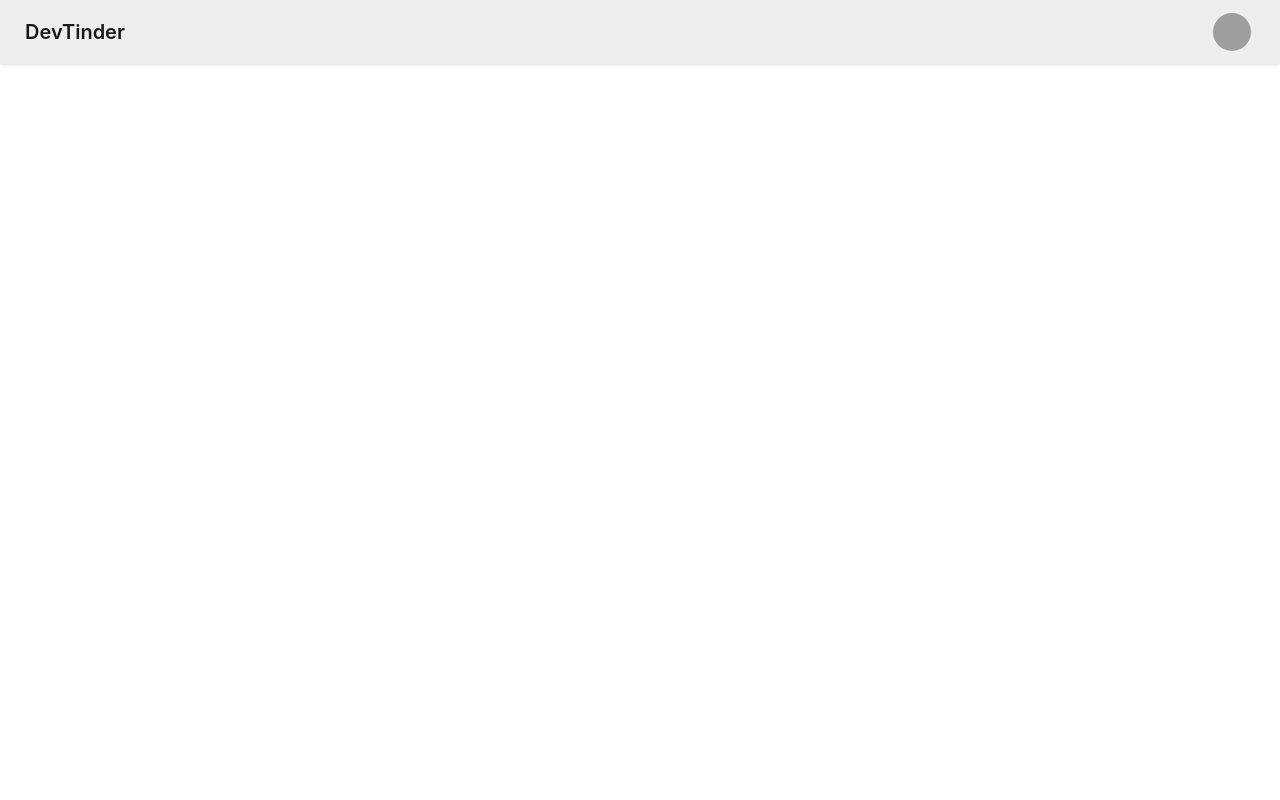
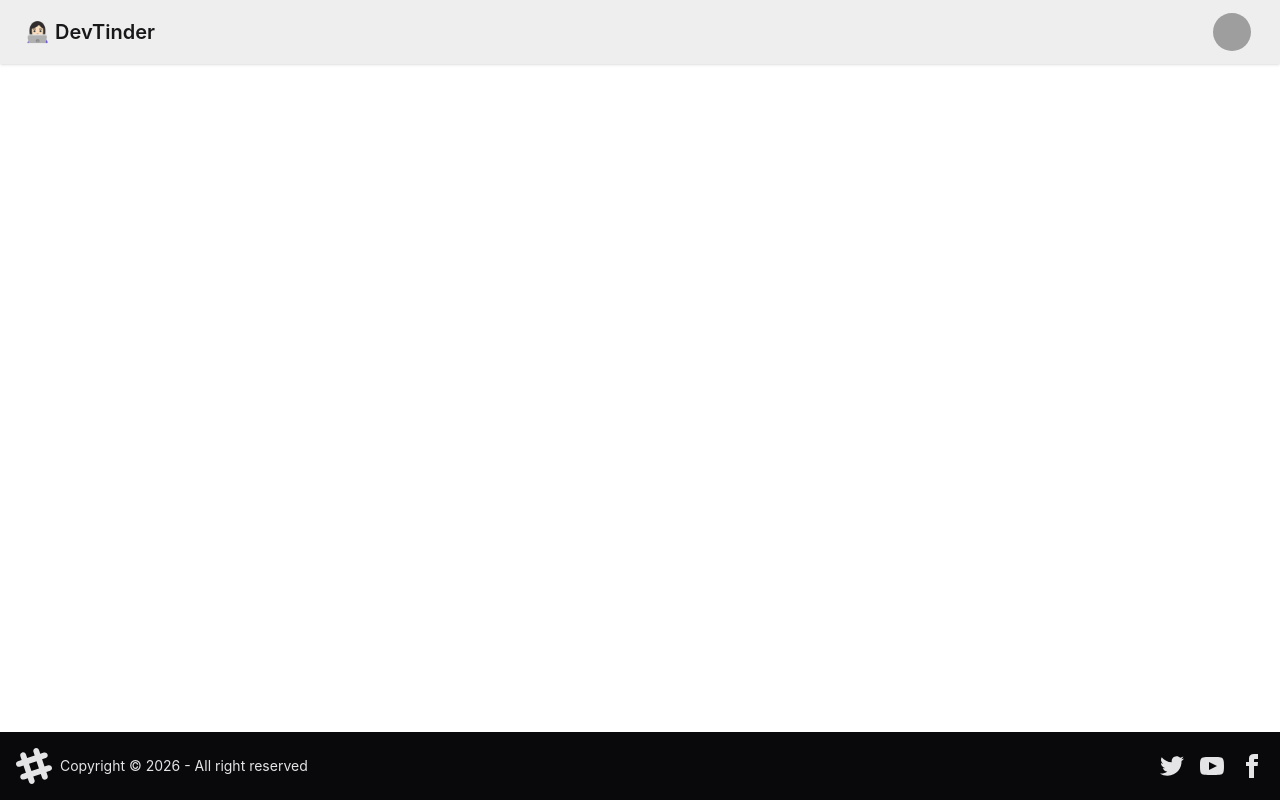
Before and after one commit to uttamvajapara-a16y/DevTinder-web, a React (Vite) app: page / in a window 1280 px wide. Built offline with nearby package versions, Linux system fonts and the light colour scheme; grey boxes are pictures that could not be loaded.

Commit message:
routing + components

```diff
--- a/package.json
+++ b/package.json
@@ -14,6 +14,7 @@
     "daisyui": "^5.5.19",
     "react": "^19.2.4",
     "react-dom": "^19.2.4",
+    "react-router-dom": "^7.14.0",
     "tailwindcss": "^4.2.2"
   },
   "devDependencies": {
--- a/src/App.jsx
+++ b/src/App.jsx
@@ -1,35 +1,20 @@
+import Body from "./components/Body";
+import Login from "./components/Login";
+import NavBar from "./components/NavBar" ;
+import {BrowserRouter , Routes , Route} from "react-router-dom"
+import Profile from "./components/Profile";
 
 function App() {
   return (
     <>
-      <div className="navbar bg-base-300 shadow-sm">
-        <div className="flex-1">
-          <a className="btn btn-ghost text-xl">DevTinder</a>
-        </div>
-        <div className="flex gap-2">
-          <div className="dropdown dropdown-end mx-5">
-            <div tabIndex={0} role="button" className="btn btn-ghost btn-circle avatar">
-              <div className="w-10 rounded-full">
-                <img
-                  alt="Tailwind CSS Navbar component"
-                  src="https://img.daisyui.com/images/stock/photo-1534528741775-53994a69daeb.webp" />
-              </div>
-            </div>
-            <ul
-              tabIndex="-1"
-              className="menu menu-sm dropdown-content bg-base-100 rounded-box z-1 mt-3 w-52 p-2 shadow">
-              <li>
-                <a className="justify-between">
-                  Profile
-                  <span className="badge">New</span>
-                </a>
-              </li>
-              <li><a>Settings</a></li>
-              <li><a>Logout</a></li>
-            </ul>
-          </div>
-        </div>
-      </div>
+      <BrowserRouter basename="/">
+        <Routes>
+          <Route path="/" element={<Body/>}>
+            <Route path="/login" element={<Login/>}/>
+            <Route path="/profile" element={<Profile/>}/>
+          </Route>
+        </Routes>
+      </BrowserRouter>
     </>
   )
 }
--- /dev/null
+++ b/src/components/Body.jsx
@@ -0,0 +1,16 @@
+import React from 'react'
+import NavBar from './NavBar'
+import { Outlet } from 'react-router-dom'
+import Footer from './Footer'
+
+const Body = () => {
+  return (
+    <div>
+      <NavBar/>
+      <Outlet/>
+      <Footer/>
+    </div>
+  )
+}
+
+export default Body
--- /dev/null
+++ b/src/components/Footer.jsx
@@ -0,0 +1,59 @@
+import React from 'react'
+
+const Footer = () => {
+    return (
+        <footer className="footer sm:footer-horizontal bg-neutral text-neutral-content items-center p-4 fixed bottom-0">
+            <aside className="grid-flow-col items-center">
+                <svg
+                    width="36"
+                    height="36"
+                    viewBox="0 0 24 24"
+                    xmlns="http://www.w3.org/2000/svg"
+                    fillRule="evenodd"
+                    clipRule="evenodd"
+                    className="fill-current">
+                    <path
+                        d="M22.672 15.226l-2.432.811.841 2.515c.33 1.019-.209 2.127-1.23 2.456-1.15.325-2.148-.321-2.463-1.226l-.84-2.518-5.013 1.677.84 2.517c.391 1.203-.434 2.542-1.831 2.542-.88 0-1.601-.564-1.86-1.314l-.842-2.516-2.431.809c-1.135.328-2.145-.317-2.463-1.229-.329-1.018.211-2.127 1.231-2.456l2.432-.809-1.621-4.823-2.432.808c-1.355.384-2.558-.59-2.558-1.839 0-.817.509-1.582 1.327-1.846l2.433-.809-.842-2.515c-.33-1.02.211-2.129 1.232-2.458 1.02-.329 2.13.209 2.461 1.229l.842 2.515 5.011-1.677-.839-2.517c-.403-1.238.484-2.553 1.843-2.553.819 0 1.585.509 1.85 1.326l.841 2.517 2.431-.81c1.02-.33 2.131.211 2.461 1.229.332 1.018-.21 2.126-1.23 2.456l-2.433.809 1.622 4.823 2.433-.809c1.242-.401 2.557.484 2.557 1.838 0 .819-.51 1.583-1.328 1.847m-8.992-6.428l-5.01 1.675 1.619 4.828 5.011-1.674-1.62-4.829z"></path>
+                </svg>
+                <p>Copyright © {new Date().getFullYear()} - All right reserved</p>
+            </aside>
+            <nav className="grid-flow-col gap-4 md:place-self-center md:justify-self-end">
+                <a>
+                    <svg
+                        xmlns="http://www.w3.org/2000/svg"
+                        width="24"
+                        height="24"
+                        viewBox="0 0 24 24"
+                        className="fill-current">
+                        <path
+                            d="M24 4.557c-.883.392-1.832.656-2.828.775 1.017-.609 1.798-1.574 2.165-2.724-.951.564-2.005.974-3.127 1.195-.897-.957-2.178-1.555-3.594-1.555-3.179 0-5.515 2.966-4.797 6.045-4.091-.205-7.719-2.165-10.148-5.144-1.29 2.213-.669 5.108 1.523 6.574-.806-.026-1.566-.247-2.229-.616-.054 2.281 1.581 4.415 3.949 4.89-.693.188-1.452.232-2.224.084.626 1.956 2.444 3.379 4.6 3.419-2.07 1.623-4.678 2.348-7.29 2.04 2.179 1.397 4.768 2.212 7.548 2.212 9.142 0 14.307-7.721 13.995-14.646.962-.695 1.797-1.562 2.457-2.549z"></path>
+                    </svg>
+                </a>
+                <a>
+                    <svg
+                        xmlns="http://www.w3.org/2000/svg"
+                        width="24"
+                        height="24"
+                        viewBox="0 0 24 24"
+                        className="fill-current">
+                        <path
+                            d="M19.615 3.184c-3.604-.246-11.631-.245-15.23 0-3.897.266-4.356 2.62-4.385 8.816.029 6.185.484 8.549 4.385 8.816 3.6.245 11.626.246 15.23 0 3.897-.266 4.356-2.62 4.385-8.816-.029-6.185-.484-8.549-4.385-8.816zm-10.615 12.816v-8l8 3.993-8 4.007z"></path>
+                    </svg>
+                </a>
+                <a>
+                    <svg
+                        xmlns="http://www.w3.org/2000/svg"
+                        width="24"
+                        height="24"
+                        viewBox="0 0 24 24"
+                        className="fill-current">
+                        <path
+                            d="M9 8h-3v4h3v12h5v-12h3.642l.358-4h-4v-1.667c0-.955.192-1.333 1.115-1.333h2.885v-5h-3.808c-3.596 0-5.192 1.583-5.192 4.615v3.385z"></path>
+                    </svg>
+                </a>
+            </nav>
+        </footer>
+    )
+}
+
+export default Footer
--- /dev/null
+++ b/src/components/Login.jsx
@@ -0,0 +1,11 @@
+import React from 'react'
+
+const Login = () => {
+  return (
+    <div>
+      Login
+    </div>
+  )
+}
+
+export default Login
--- /dev/null
+++ b/src/components/NavBar.jsx
@@ -0,0 +1,36 @@
+import React from 'react'
+
+function NavBar() {
+    return (
+        <div className="navbar bg-base-300 shadow-sm">
+            <div className="flex-1">
+                <a className="btn btn-ghost text-xl">👩🏻‍💻 DevTinder</a>
+            </div>
+            <div className="flex gap-2">
+                <div className="dropdown dropdown-end mx-5">
+                    <div tabIndex={0} role="button" className="btn btn-ghost btn-circle avatar">
+                        <div className="w-10 rounded-full">
+                            <img
+                                alt="Tailwind CSS Navbar component"
+                                src="https://img.daisyui.com/images/stock/photo-1534528741775-53994a69daeb.webp" />
+                        </div>
+                    </div>
+                    <ul
+                        tabIndex="-1"
+                        className="menu menu-sm dropdown-content bg-base-100 rounded-box z-1 mt-3 w-52 p-2 shadow">
+                        <li>
+                            <a className="justify-between">
+                                Profile
+                                <span className="badge">New</span>
+                            </a>
+                        </li>
+                        <li><a>Settings</a></li>
+                        <li><a>Logout</a></li>
+                    </ul>
+                </div>
+            </div>
+        </div>
+    )
+}
+
+export default NavBar
--- /dev/null
+++ b/src/components/Profile.jsx
@@ -0,0 +1,11 @@
+import React from 'react'
+
+const Profile = () => {
+  return (
+    <div>
+      Profile
+    </div>
+  )
+}
+
+export default Profile
```
Also changed, not shown: 1 other file (tests, documents, lock files or other folders).
